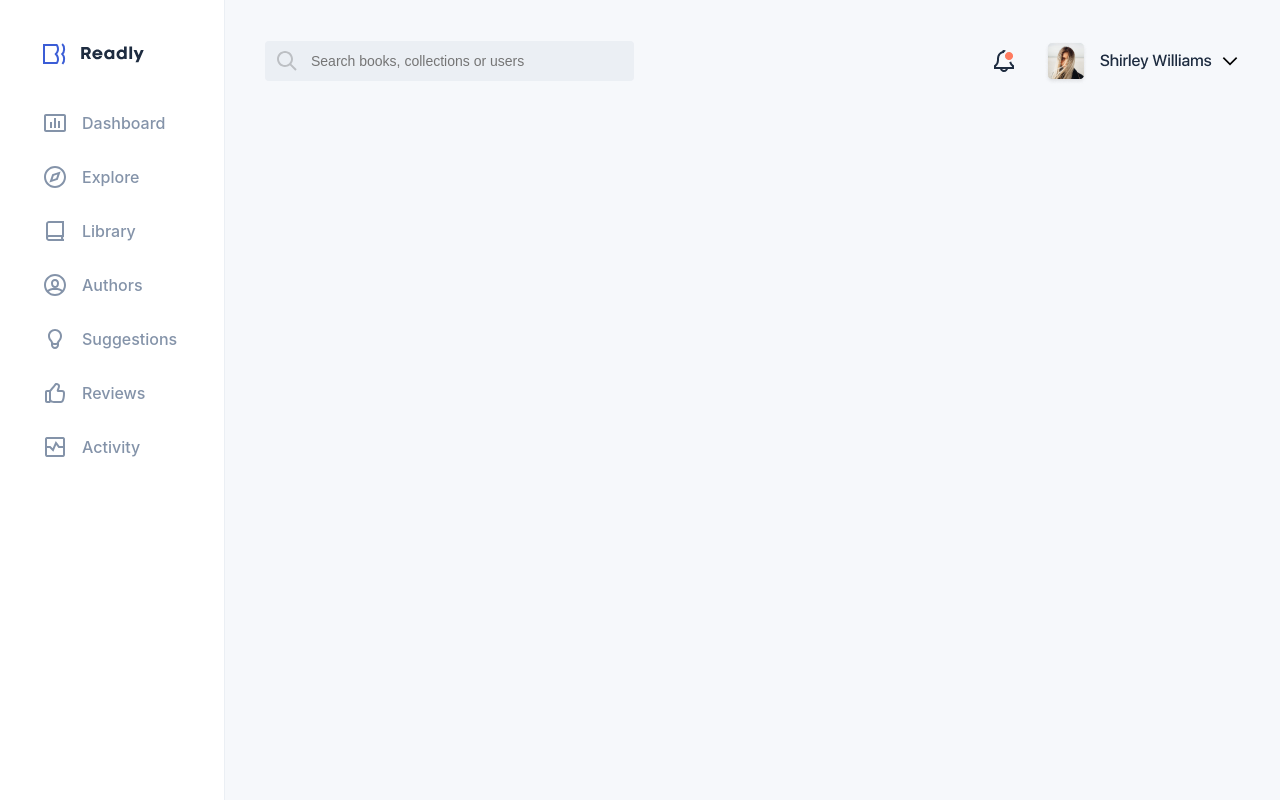
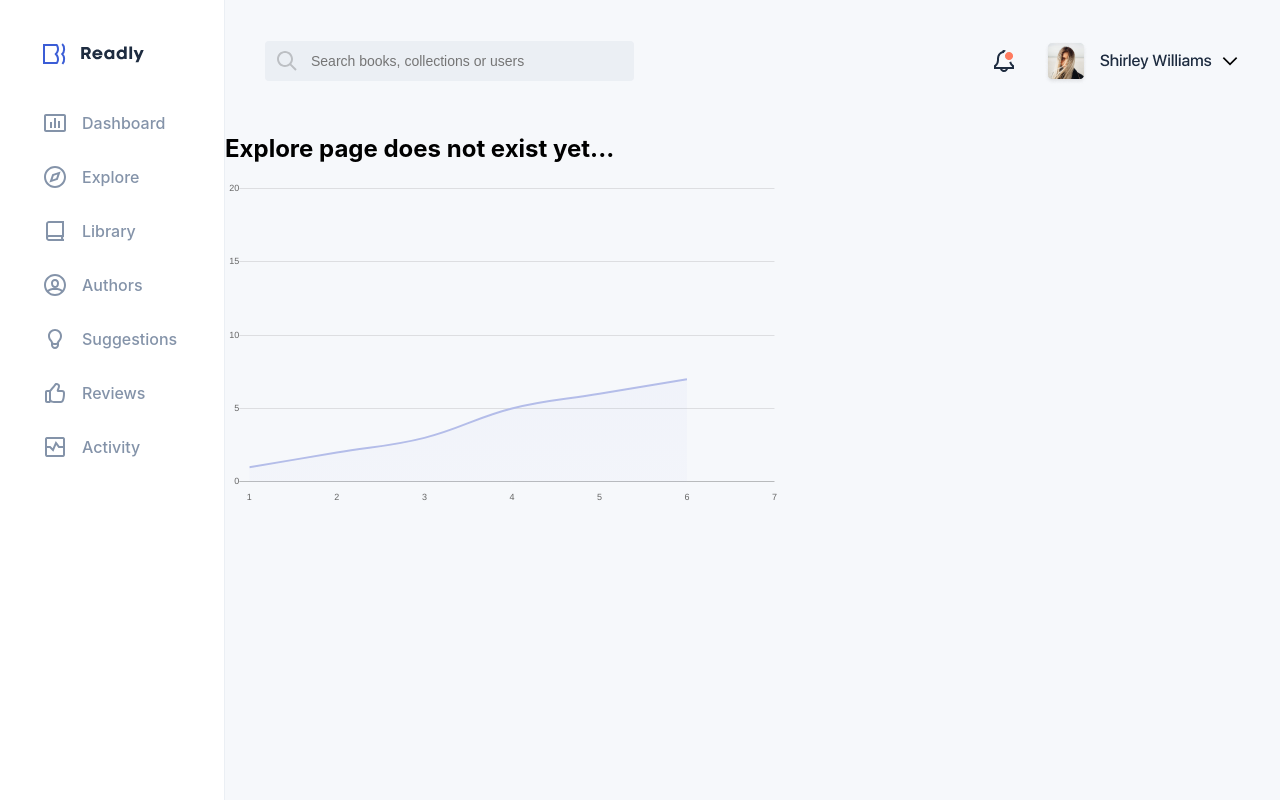
Before and after one commit to antonrud95/Readly, a React (Create React App) app: page /explore in a window 1280 px wide. Shown: the top 800 px of the page. Built offline with nearby package versions, Linux system fonts and the light colour scheme.

Commit message:
add line chart

```diff
--- a/package.json
+++ b/package.json
@@ -7,7 +7,9 @@
     "@testing-library/react": "^9.5.0",
     "@testing-library/user-event": "^7.2.1",
     "axios": "^0.20.0",
+    "chart.js": "^2.9.3",
     "react": "^16.13.1",
+    "react-chartjs-2": "^2.10.0",
     "react-dom": "^16.13.1",
     "react-router-dom": "^5.2.0",
     "react-scripts": "3.4.3"
--- a/src/App.js
+++ b/src/App.js
@@ -6,6 +6,7 @@ import Header from './components/ui/header/header';
 
 import DashboardPage from './components/pages/dashboard/dashboard';
 import SeeAll from './components/sections/all-books/all-books';
+import ExplorePage from './components/pages/explore/explore';
 
 
 import './App.css';
@@ -24,6 +25,9 @@ function App() {
                 <DashboardPage />
               </Route>
               <Route path='/dashboard/more-books' component={SeeAll} />
+              <Route path='/explore'>
+                <ExplorePage />
+              </Route>
             </Switch>
           </main>
 
--- a/src/components/pages/explore/explore.js
+++ b/src/components/pages/explore/explore.js
@@ -1,9 +1,13 @@
 import React from 'react';
+import ActivityCard from '../../ui/activity-graph/activity';
+
+import './explore.css';
 
 const ExplorePage = () => {
     return (
         <div>
             <h2>Explore page does not exist yet...</h2>
+            <ActivityCard />
         </div>
     )
 };
--- /dev/null
+++ b/src/components/ui/activity-graph/activity.css
@@ -0,0 +1,5 @@
+.line-graph {
+    display: flex;
+    max-width: 555px;
+    min-height: 324px;
+}
--- /dev/null
+++ b/src/components/ui/activity-graph/activity.js
@@ -0,0 +1,86 @@
+import React, { useEffect, useState } from 'react';
+import { Line } from 'react-chartjs-2';
+
+import './activity.css';
+
+const ActivityCard = () => {
+
+    const [ chartData, setChartData ] = useState({});
+
+    useEffect(() => {
+        let ctx = document.querySelector('canvas').getContext("2d");
+        let gradient = ctx.createLinearGradient(0, 0, 0, 450);
+        gradient.addColorStop(0, 'rgba(59, 75, 214, 0.05)');
+        gradient.addColorStop(1, 'rgba(255, 255, 255, 0.05)');
+        const chart = () => {
+            setChartData({
+                labels: [1, 2, 3, 4, 5, 6, 7],
+                datasets: [{
+                    label: 'reviews',
+                    data: [1, 2, 3, 5, 6, 7],
+                    backgroundColor: gradient,
+                    borderWidth: 2,
+                    borderColor: '#B4BDE9',
+                    pointHoverBackgroundColor: '#fff',
+                    pointHoverRadius: 5,
+                    pointHoverBorderWidth: 2
+                }],
+            })
+        }
+        chart();
+    }, [])
+
+    const options = {
+        responsive: true,
+        maintainAspectRatio: false,
+        scales: {
+            xAxes: [{
+                ticks: {
+                    // display: false,
+                    min: 0,
+                    max: 31,
+                    stepSize: 1,
+                    fontSize: 9
+                },
+                gridLines: {
+                    display: false,
+                    drawBorder: false
+                }
+            }],
+            yAxes: [{
+                ticks: {
+                    // display: false
+                    min: 0,
+                    max: 20,
+                    stepSize: 5,
+                    fontSize: 9
+                },
+                gridLines: {
+                //display: false,
+                    drawBorder: false
+                }
+            }]
+        },
+        elements: {
+            point: {
+                radius: 0,
+                hitRadius: 5,
+                hoverRadius: 5
+            }
+        },
+        legend: {
+            display: false,
+        },
+        tooltips: {
+            enabled: false,
+        }
+    }
+
+    return (
+        <div className="line-graph">
+            <Line  data={chartData} options={options} />
+        </div>
+    )
+}
+
+export default ActivityCard
--- a/src/components/ui/input/input.css
+++ b/src/components/ui/input/input.css
@@ -15,6 +15,7 @@ input {
 .input-wrapper {
     max-height: 40px;
     position: relative;
+    max-width: 369px !important;
 }
 
 #input {
@@ -30,6 +31,7 @@ input {
     display: flex;
     align-items: center;
     transition: .2s linear;
+    box-sizing: border-box;
 }
 
 .logo-wrapper {
```
Also changed, not shown: 1 other file (tests, documents, lock files or other folders).
